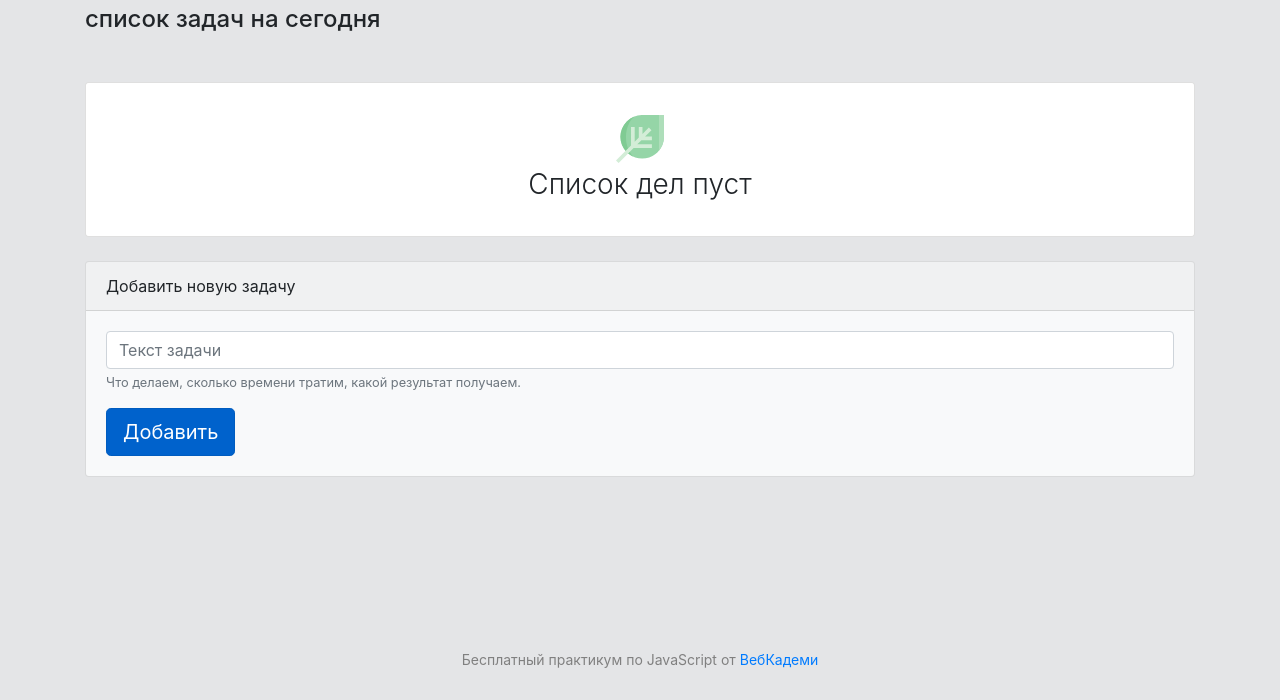
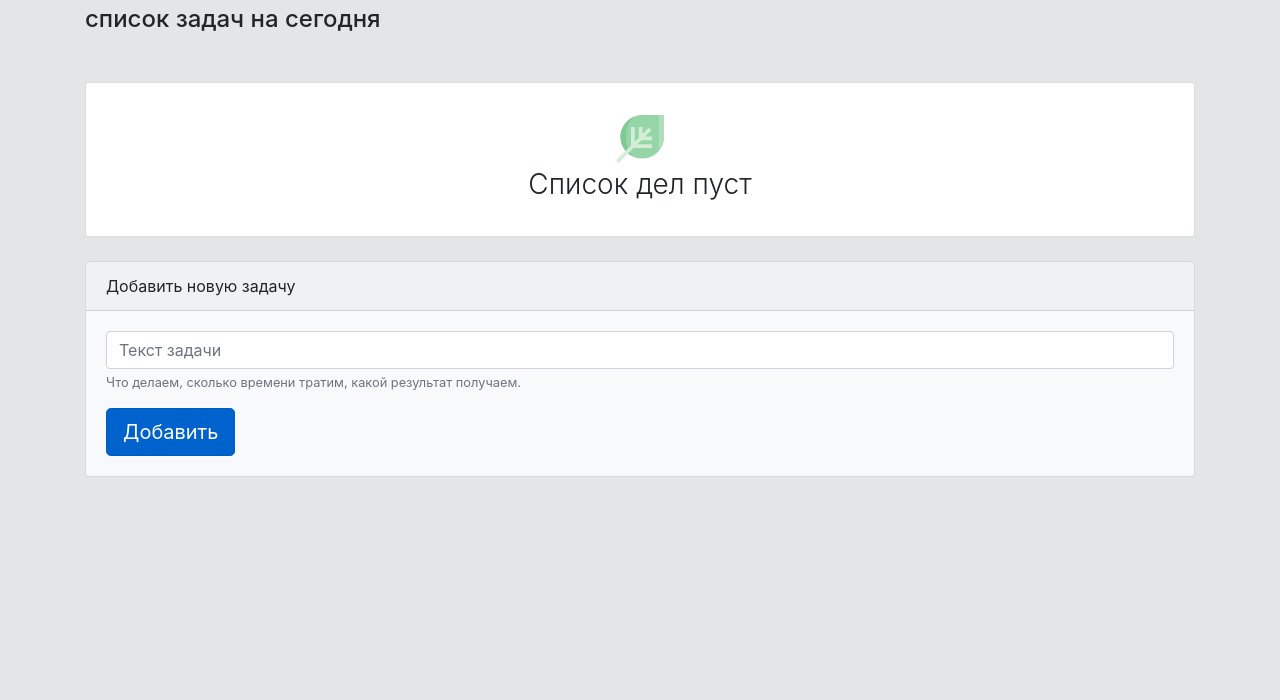
Before and after one commit to wexqqr/todo, a plain HTML site: page index.html in a window 1280 px wide. Shown: the part 100-800 px from the top of the page. Drawn offline with nearby package versions, Linux system fonts and the light colour scheme.

Commit message:
Update index.html

```diff
--- a/index.html
+++ b/index.html
@@ -54,9 +54,7 @@
 
 	</div>
 
-	<div class="copyright">
-		Бесплатный практикум по JavaScript от <a href="https://webcademy.ru" target="_blank">ВебКадеми</a>
-	</div>
+
 
 	<script src="js/main.js"></script>
 </body>
```
